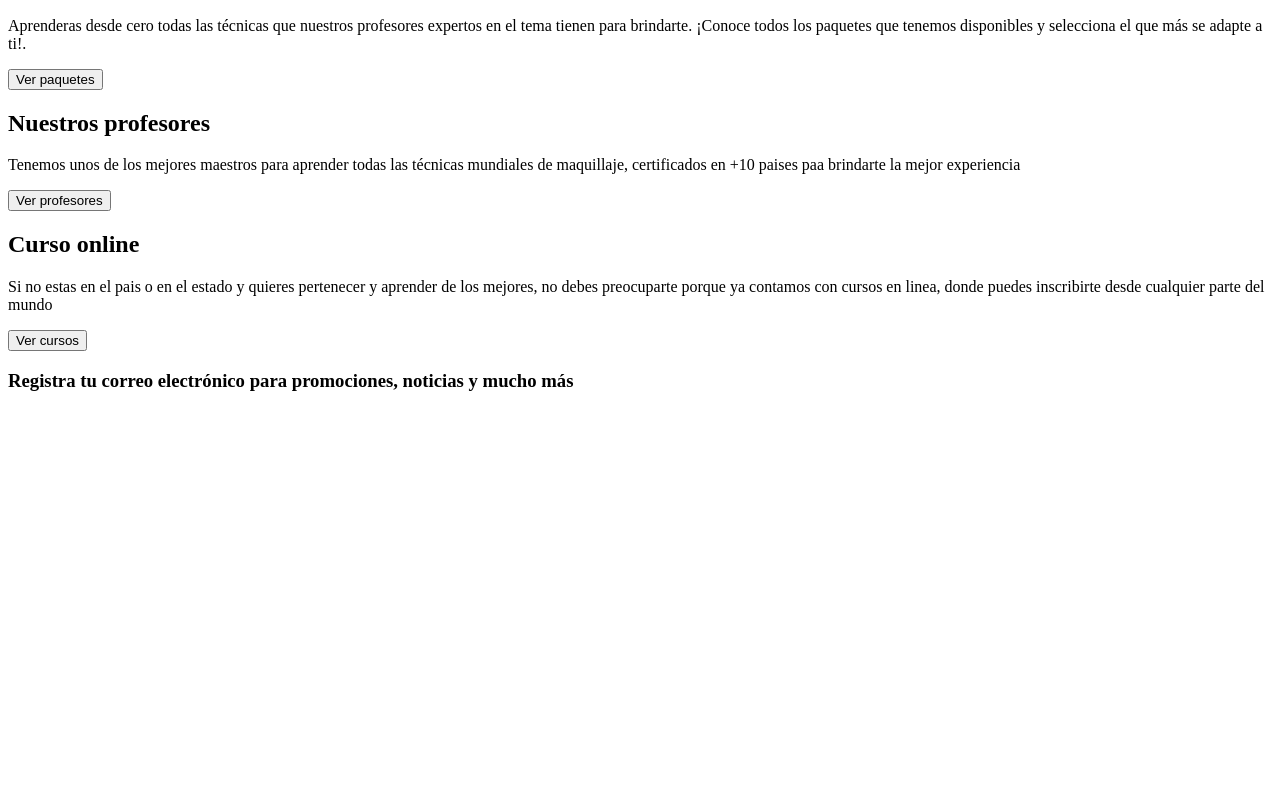
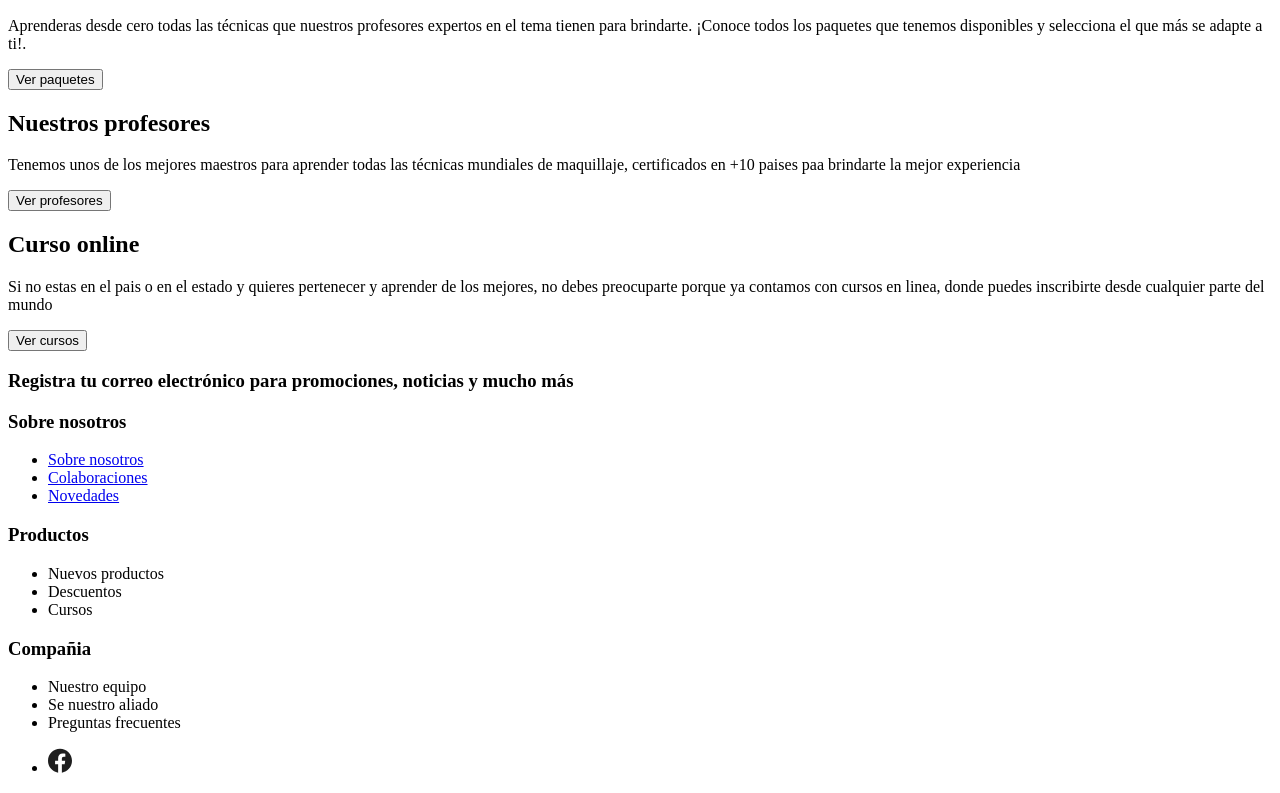
Before and after one commit to valeriaandr911/primera_pagina, a plain HTML site: page index.html in a window 1280 px wide. Shown: the part 636-1429 px from the top of the page. Before the commit the page ends 1047 px from the top, so only its background shows below. Drawn offline with Linux system fonts and the light colour scheme.

Commit message:
Se realizo el footing, enlaces de navegacion y redes sociales

```diff
--- a/index.html
+++ b/index.html
@@ -20,12 +20,12 @@
 <!--Icono de la pagina-->
 <link rel="icon" href="https://cdn0.iconfinder.com/data/icons/kameleon-free-pack-rounded/110/Makeup-256.png">
 
-    <title>Document</title>
+    <title>Cursos de maquillaje</title>
 </head>
 <body>
     <header>
         <nav>
-            <img src="/Frame.svg" alt="Descripcio grafica de la empresa">
+            <img src="/assets/Frame.svg" alt="Descripcion grafica de la empresa">
             <!--UL es una lista-->
             <ul>
                 <!--Li es un elemento de la lista-->
@@ -41,7 +41,7 @@
             <h1>
                 ¡Consulta nuestros cursos de maquillaje y obten tu diplomado!
             </h1>
-            <img src="/jimmy-fermin-bqe0J0b26RQ-unsplash-removebg-preview 1 (2).png" alt="Mujer con cabello recogido y maquillada mirando a la camara">
+            <img src="/assets/jimmy-fermin-bqe0J0b26RQ-unsplash-removebg-preview 1 (2).png" alt="Mujer con cabello recogido y maquillada mirando a la camara">
         </section>
         <div>
           <h2>¿Qué aprenderas? </h2>
@@ -64,5 +64,41 @@
             <h3>Registra tu correo electrónico para promociones, noticias y mucho más</h3>
         </div>
     </main>
+
+    <footer>
+        <nav>
+            <div>
+                <h3>Sobre nosotros</h3>
+                <ul>
+                    <li><a href="/sobrenosotros.html">Sobre nosotros</a></li>
+                    <li><a href="/colaboraciones.html">Colaboraciones</a></li>
+                    <li><a href="/novedades.html">Novedades</a></li>
+                </ul>
+            </div>
+            <div>
+                <h3>Productos</h3>
+                <ul>
+                    <li>Nuevos productos</li>
+                    <li>Descuentos</li>
+                    <li>Cursos</li>
+                </ul>
+            </div>
+            <div>
+                <h3>Compañia</h3>
+                <ul>
+                    <li>Nuestro equipo</li>
+                    <li>Se nuestro aliado</li>
+                    <li>Preguntas frecuentes</li>
+                </ul>
+            </div>
+            <div class="Redes sociales">
+                <ul>
+                    <li>
+                        <a href="https:facebook.com" target="_blank"> <img src="/assets/facebook.svg" alt="Logo de facebook"></a>
+                    </li>
+                </ul>
+            </div>
+        </nav>
+    </footer>
 </body>
 </html>
```
Also changed, not shown: colaboraciones.html (added, +11 -0 lines), novedades.html (added, +11 -0 lines), sobrenosotros.html (added, +11 -0 lines), assets/Frame.svg (renamed from Frame.svg), assets/facebook.svg (added), assets/jimmy-fermin-bqe0J0b26RQ-unsplash-removebg-preview 1 (2).png (renamed from jimmy-fermin-bqe0J0b26RQ-unsplash-removebg-preview 1 (2).png).
